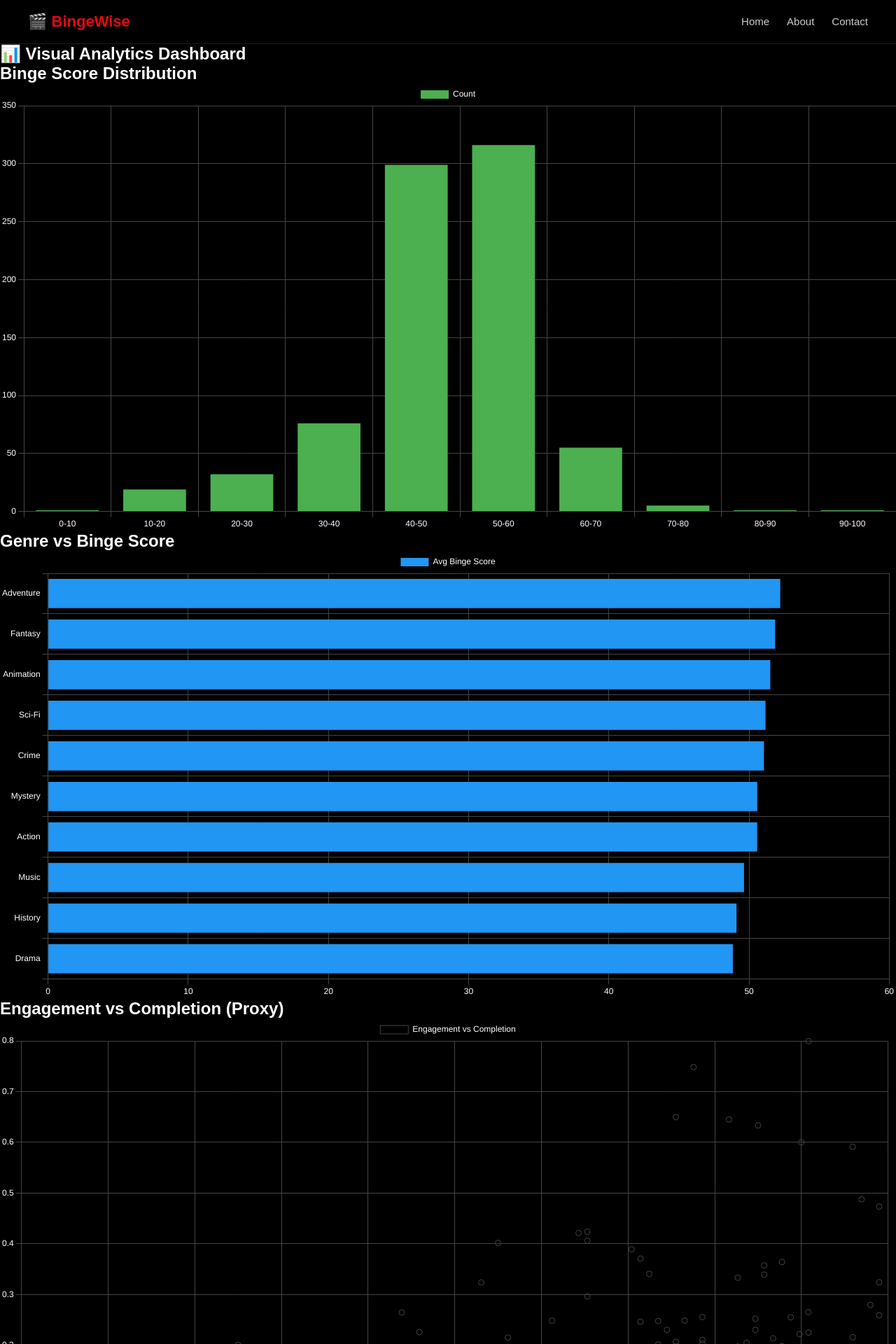
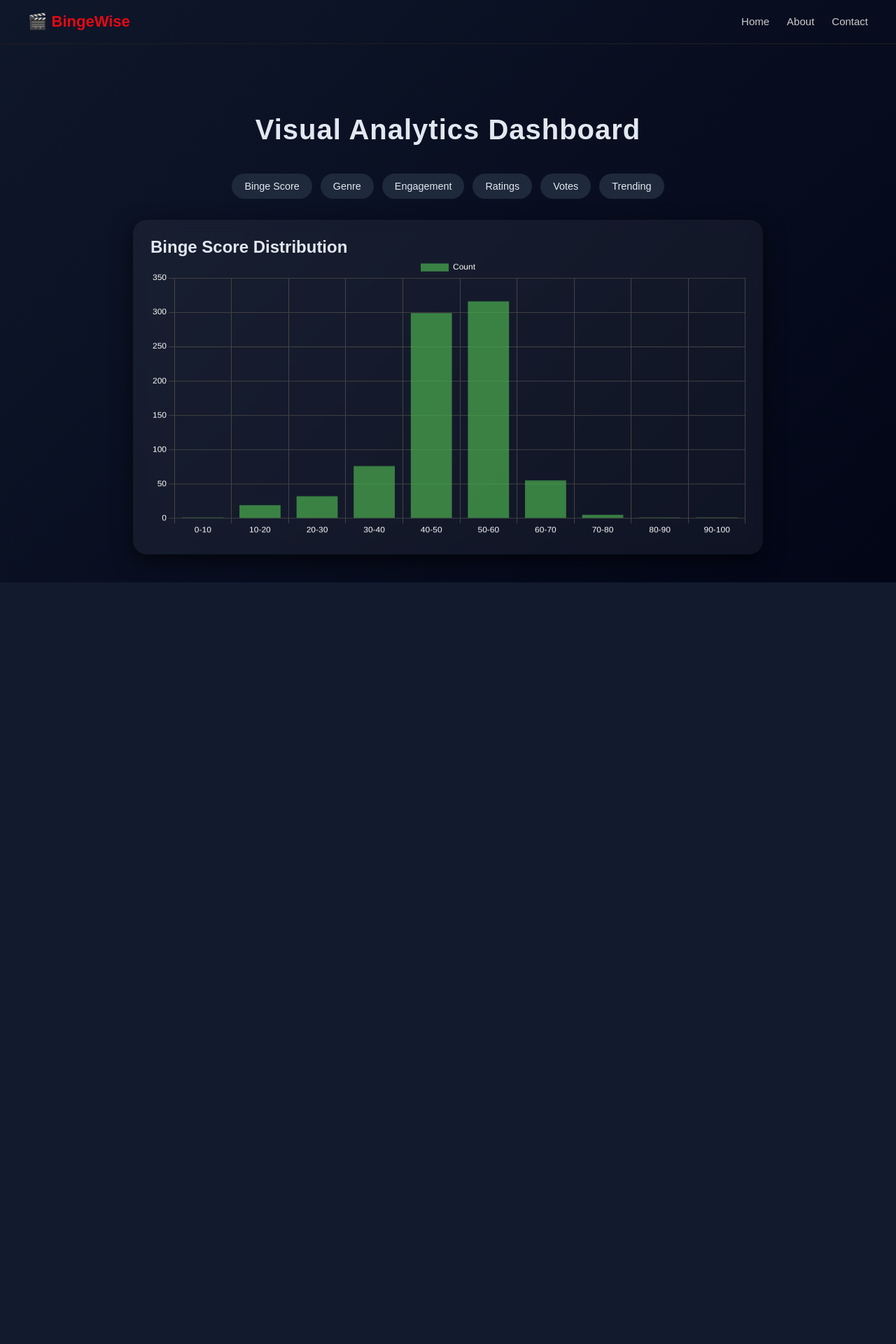
Before and after one commit to sanyogita-c05/binge-worthiness-website, a Flask app: page /analytics in a window 1280 px wide. Shown: the top 1920 px of the page at 70% size. After the commit the page ends 832 px from the top, so only its background shows below. Run offline with Flask 3, Linux system fonts and the light colour scheme.

Commit message:
no  commit

```diff
--- /dev/null
+++ b/backend/static/css/analytics.css
@@ -0,0 +1,143 @@
+/* ===== RESET ===== */
+* {
+  margin: 0;
+  padding: 0;
+  box-sizing: border-box;
+}
+
+/* ===== BODY ===== */
+body {
+  font-family: 'Poppins', sans-serif;
+  background: linear-gradient(135deg, #0f172a, #020617);
+  color: #e2e8f0;
+}
+
+/* ===== DASHBOARD ===== */
+.dashboard {
+  padding: 100px 40px 40px;
+}
+
+/* Title */
+.dashboard-title {
+  text-align: center;
+  font-size: 2.5rem;
+  margin-bottom: 40px;
+  font-weight: 600;
+  letter-spacing: 1px;
+}
+
+/* ===== GRID ===== */
+.charts-grid {
+  display: grid;
+  grid-template-columns: repeat(auto-fit, minmax(350px, 1fr));
+  gap: 30px;
+}
+
+/* ===== CARD ===== */
+.chart-card {
+  background: rgba(255, 255, 255, 0.05);
+  border-radius: 20px;
+  padding: 20px;
+  backdrop-filter: blur(10px);
+  box-shadow: 0 10px 30px rgba(0, 0, 0, 0.6);
+  transition: 0.3s ease;
+  position: relative;
+}
+
+/* Hover effect 🔥 */
+.chart-card:hover {
+  transform: translateY(-8px) scale(1.01);
+  box-shadow: 0 20px 40px rgba(0, 0, 0, 0.8);
+}
+
+/* Card title */
+.chart-card h2 {
+  font-size: 1.2rem;
+  margin-bottom: 15px;
+  color: #94a3b8;
+}
+
+/* Canvas fix */
+.chart-card canvas {
+  width: 100% !important;
+  height: 300px !important;
+}
+
+/* ===== SCROLLBAR (optional sexy touch 😌) ===== */
+::-webkit-scrollbar {
+  width: 8px;
+}
+
+::-webkit-scrollbar-track {
+  background: #020617;
+}
+
+::-webkit-scrollbar-thumb {
+  background: #475569;
+  border-radius: 10px;
+}
+
+/* ===== RESPONSIVE ===== */
+@media (max-width: 768px) {
+  .dashboard {
+    padding: 80px 20px;
+  }
+
+  .dashboard-title {
+    font-size: 1.8rem;
+  }
+
+  .chart-card canvas {
+    height: 250px !important;
+  }
+}
+/* ===== SELECTOR ===== */
+.chart-selector {
+  display: flex;
+  justify-content: center;
+  flex-wrap: wrap;
+  gap: 12px;
+  margin-bottom: 30px;
+}
+
+.chart-selector button {
+  padding: 10px 18px;
+  border: none;
+  border-radius: 20px;
+  background: #1e293b;
+  color: #e2e8f0;
+  cursor: pointer;
+  transition: 0.3s;
+  font-size: 0.9rem;
+}
+
+.chart-selector button:hover {
+  background: #38bdf8;
+  color: black;
+}
+
+/* ===== SINGLE CHART VIEW ===== */
+.single-chart-container {
+  display: flex;
+  justify-content: center;
+}
+
+.chart-box {
+  width: 80%;
+  max-width: 900px;
+  background: rgba(255, 255, 255, 0.05);
+  padding: 25px;
+  border-radius: 20px;
+  backdrop-filter: blur(10px);
+  box-shadow: 0 10px 30px rgba(0,0,0,0.6);
+  display: none;
+}
+
+/* show active */
+.chart-box.active {
+  display: block;
+}
+
+.chart-box canvas {
+  height: 400px !important;
+}
--- a/backend/templates/analytics.html
+++ b/backend/templates/analytics.html
@@ -3,10 +3,10 @@
   <head>
     <title>Analytics Dashboard</title>
 
-    <link
-      rel="stylesheet"
-      href="{{ url_for('static', filename='css/global.css') }}"
-    />
+    <!-- FIX: separate CSS links -->
+    <link rel="stylesheet" href="{{ url_for('static', filename='css/global.css') }}">
+    <link rel="stylesheet" href="{{ url_for('static', filename='css/analytics.css') }}">
+
     <script src="https://cdn.jsdelivr.net/npm/chart.js"></script>
   </head>
 
@@ -14,43 +14,57 @@
     <div id="navbar"></div>
 
     <section class="dashboard">
-      <h1>📊 Visual Analytics Dashboard</h1>
+      <h1 class="dashboard-title"> Visual Analytics Dashboard</h1>
 
-      <div class="chart-container">
+      <!-- Chart Selector -->
+      <div class="chart-selector">
+        <button onclick="showChart('bingeChart')">Binge Score</button>
+        <button onclick="showChart('genreChart')">Genre</button>
+        <button onclick="showChart('episodeChart')">Engagement</button>
+        <button onclick="showChart('imdbChart')">Ratings</button>
+        <button onclick="showChart('reviewsChart')">Votes</button>
+        <button onclick="showChart('trendChart')">Trending</button>
+      </div>
+
+      <!-- Chart Display -->
+      <div class="single-chart-container">
+
+        <div class="chart-box" id="bingeChart-box">
           <h2>Binge Score Distribution</h2>
           <canvas id="bingeChart"></canvas>
         </div>
 
-      <div class="chart-container">
+        <div class="chart-box" id="genreChart-box">
           <h2>Genre vs Binge Score</h2>
           <canvas id="genreChart"></canvas>
         </div>
 
-      <div class="chart-container">
-        <h2>Engagement vs Completion (Proxy)</h2>
+        <div class="chart-box" id="episodeChart-box">
+          <h2>Engagement vs Completion</h2>
           <canvas id="episodeChart"></canvas>
         </div>
 
-      <div class="chart-container">
+        <div class="chart-box" id="imdbChart-box">
           <h2>Rating vs Binge Score</h2>
           <canvas id="imdbChart"></canvas>
         </div>
 
-      <div class="chart-container">
+        <div class="chart-box" id="reviewsChart-box">
           <h2>Votes vs Popularity</h2>
           <canvas id="reviewsChart"></canvas>
         </div>
 
-      <div class="chart-container">
-        <h2>Trending Content Over Time</h2>
+        <div class="chart-box" id="trendChart-box">
+          <h2>Trending Content</h2>
           <canvas id="trendChart"></canvas>
+        </div>
+
       </div>
     </section>
 
     <script src="{{ url_for('static', filename='js/navbar.js') }}"></script>
 
     <script>
-
       // Global styling
       Chart.defaults.color = "white";
       Chart.defaults.borderColor = "#444";
@@ -82,7 +96,7 @@
           datasets: [{
             label: 'Count',
             data: bins,
-                  backgroundColor: '#4CAF50'
+            backgroundColor: 'rgba(76,175,80,0.7)'
           }]
         }
       });
@@ -95,22 +109,23 @@
           datasets: [{
             label: 'Avg Binge Score',
             data: genreScores,
-                  backgroundColor: '#2196F3'
+            backgroundColor: 'rgba(33,150,243,0.7)'
           }]
         },
         options: {
-              indexAxis: 'y' // 🔥 horizontal = clean
+          indexAxis: 'y'
         }
       });
 
-      // 3. Scatter (cleaned)
+      // 3. Scatter
       new Chart(document.getElementById('episodeChart'), {
         type: 'scatter',
         data: {
           datasets: [{
             label: 'Engagement vs Completion',
-                  data: episodeLength.map((val, i) => ({x: val, y: completionProb[i]})),
-                  pointRadius: 4
+            data: episodeLength.map((val, i) => ({ x: val, y: completionProb[i] })),
+            pointRadius: 4,
+            pointBackgroundColor: '#facc15'
           }]
         }
       });
@@ -121,8 +136,9 @@
         data: {
           datasets: [{
             label: 'Rating vs Binge Score',
-                  data: imdbRating.map((val, i) => ({x: val, y: imdbBinge[i]})),
-                  pointRadius: 4
+            data: imdbRating.map((val, i) => ({ x: val, y: imdbBinge[i] })),
+            pointRadius: 4,
+            pointBackgroundColor: '#38bdf8'
           }]
         }
       });
@@ -133,8 +149,9 @@
         data: {
           datasets: [{
             label: 'Votes vs Popularity',
-                  data: reviews.map((val, i) => ({x: val, y: popularity[i]})),
-                  pointRadius: 4
+            data: reviews.map((val, i) => ({ x: val, y: popularity[i] })),
+            pointRadius: 4,
+            pointBackgroundColor: '#a78bfa'
           }]
         }
       });
@@ -148,10 +165,24 @@
             label: 'Avg Popularity',
             data: trendPopularity,
             borderWidth: 2,
-                  tension: 0.3
+            tension: 0.3,
+            borderColor: '#38bdf8'
           }]
         }
       });
+
+      // ✅ CHART SWITCH LOGIC
+      function showChart(chartId) {
+        const allCharts = document.querySelectorAll('.chart-box');
+        allCharts.forEach(box => box.classList.remove('active'));
+
+        document.getElementById(chartId + '-box').classList.add('active');
+      }
+
+      // Default chart
+      window.onload = () => {
+        showChart('bingeChart');
+      };
     </script>
   </body>
 </html>
```
Also changed, not shown: backend/data/data.csv (added, +10 -0 lines), backend/data/binge_dataset_final.csv. Lines whose indentation alone changed are shown as unchanged.
